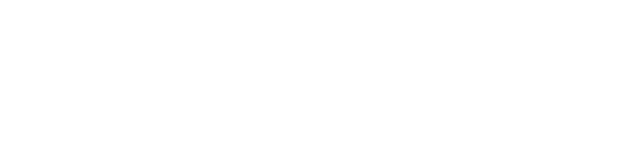
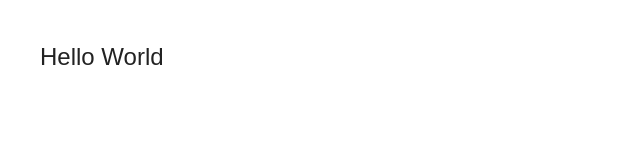
Before and after one commit to pedroanicetoo/backbone-course, a plain HTML site: page Boilerplate/index.html in a window 1280 px wide. Shown: the whole page, without its empty margins (0-640 px from the left). Drawn offline with Linux system fonts and the light colour scheme.

Commit message:
Creating Views, introduction example

```diff
--- a/Boilerplate/index.html
+++ b/Boilerplate/index.html
@@ -14,6 +14,9 @@
         <script src="js/lib/modernizr-2.6.2.min.js"></script>
     </head>
     <body>
+
+        <div id="container"></div>
+
         <script src="js/lib/jquery-min.js"></script>
         <script src="js/lib/underscore-min.js"></script>
         <script src="js/lib/backbone-min.js"></script>
--- a/Boilerplate/js/main.js
+++ b/Boilerplate/js/main.js
@@ -1,55 +1,22 @@
-var Song = Backbone.Model.extend();
+var SongView = Backbone.View.extend({
 
-var Songs = Backbone.Collection.extend({
-		model: Song
+	tagName: "span",
+
+	className: "song",
+
+	id: "1234",
+
+	attributes: {
+		"data-genre": "Jazz"
+	},
+
+	render: function(){
+		this.$el.html("Hello World");
+
+		return this
+	}
 });
 
-var songs = new Songs();
+var songView = new SongView();
 
-songs.add(new Song({ title: "Song 1", genre: "Jazz", downloads: 110 }), { at: 0 });
-
-songs.push(new Song({ title: "Song 2", genre: "Jazz", downloads: 90 }));
-
-var jazzSongs = songs.where({ genre: "Jazz" });
-
-var firstJazzSong = songs.findWhere({ genre: "Jazz" });
-
-console.log("jazzSongs", jazzSongs);
-
-console.log("First Jazz Song", firstJazzSong);
-
-var filteredSongs = songs.where({ genre: "Jazz", title: "Song 2" });
-console.log("Filtered Songs", filteredSongs);
-
-var topDownloads = songs.filter(function(song){
-		return song.get("downloads") > 100
-});
-
-console.log("Top Downloads", topDownloads);
-
-songs.each(function(song) {
-		console.log(song);
-});
-
-// var Song = Backbone.Model.extend();
-
-// var Songs = Backbone.Collection.extend({
-// 	Model: Song
-// });
-
-// var songs = new Songs([
-// 		new Song({ title: "Song 1"}),
-// 		new Song({ title: "Song 2"}),
-// 		new Song({ title: "Song 3"})
-// ]);
-
-// songs.add(new Song({ title: "Song 4" }));
-
-// //get specific model by client id
-// var firstSong = songs.at(0);
-
-// //get specific model by cid
-// var songWithIdC1 = songs.get("c1");
-
-// //Remove specific model
-// songs.remove(firstSong);
+$("#container").html(songView.render().$el);
```
Also changed, not shown: Boilerplate/js/main(Collections).js (added, +55 -0 lines).
